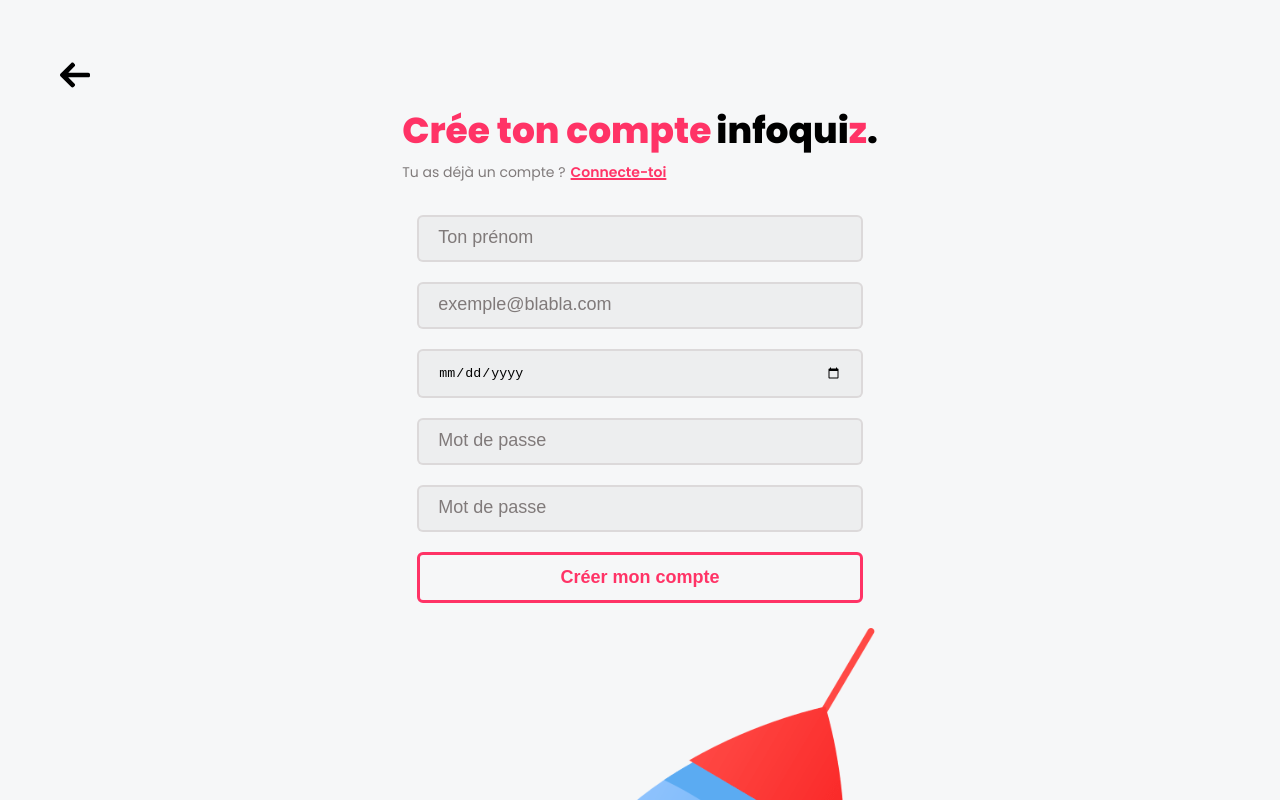
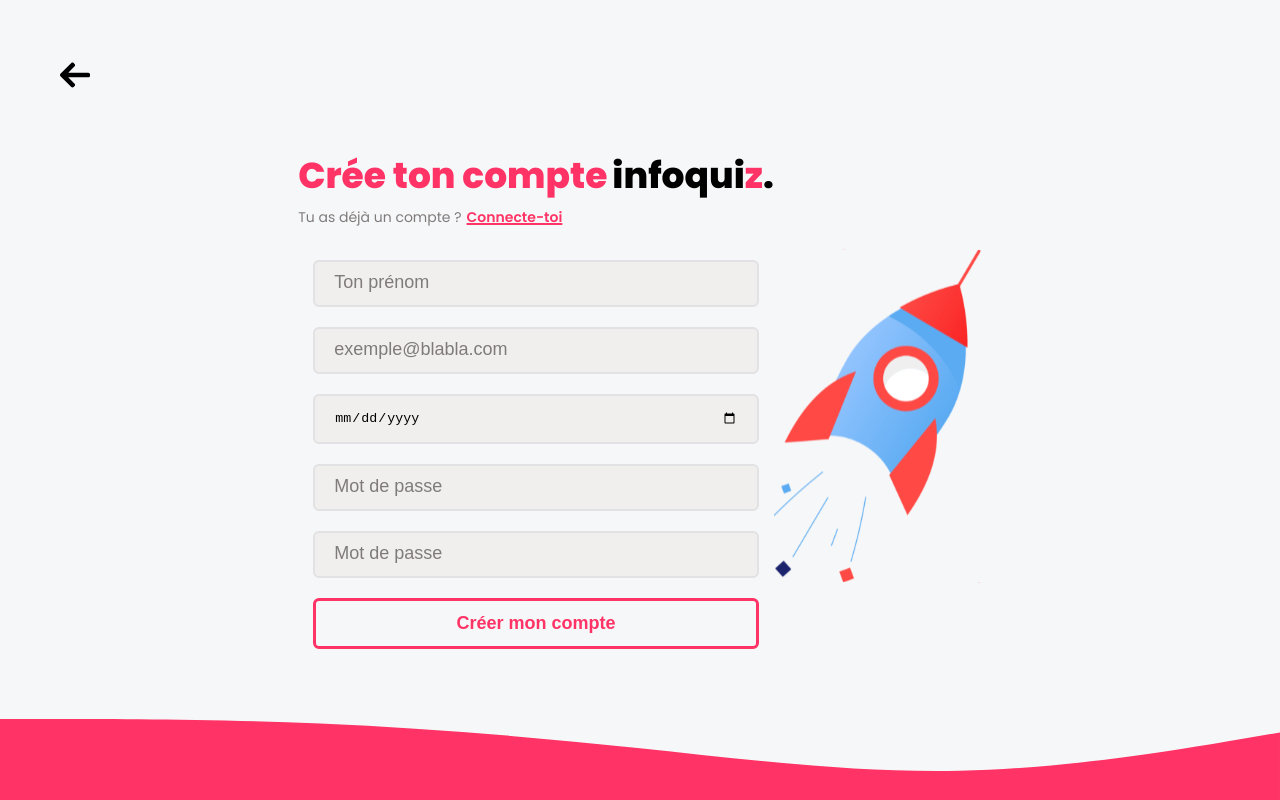
Before and after one commit to Infoquiz/www, a React (Create React App) app: page /register in a window 1280 px wide. Shown: the top 800 px of the page. Built offline with nearby package versions, Linux system fonts and the light colour scheme.

Commit message:
changes style

```diff
--- a/src/infoquiz/pages/login/index.tsx
+++ b/src/infoquiz/pages/login/index.tsx
@@ -50,7 +50,7 @@
   ${rh.forTabletUp` width: 366px;`};
 `;
 
-const NotAccountTexte = styled.a`
+const NotAccountText = styled.a`
   font-size: 12px;
   text-decoration: none;
   color: ${Color.grey};
@@ -83,7 +83,7 @@
     const errors: any = {};
     if (!values.email) {
       errors.email =
-        "Impossible de trouver un compte correspondant à cette adresse e-mail";
+        "Impossible de trouver un compte correspondant à cette adresse mail";
     }
     if (!values.password) {
       errors.password = "Votre mot de passe est incorrect";
@@ -116,9 +116,9 @@
           <Text>
             Connexion à mon compte <Logo bigLogo={true} /> <span>.</span>
           </Text>
-          <NotAccountTexte href="/register">
+          <NotAccountText href="/register">
             Pas encore de compte ?<span>Crée en un</span>
-          </NotAccountTexte>
+          </NotAccountText>
         </div>
 
         <Form onSubmit={formik.handleSubmit}>
--- a/src/infoquiz/pages/register/index.tsx
+++ b/src/infoquiz/pages/register/index.tsx
@@ -18,14 +18,18 @@
 const SignUpWrap = styled.form`
   display: flex;
   flex-direction: column;
-  & > img {
-  }
+  ${rh.forTabletUp`flex-direction: row;`};
 `;
 
 const LabelWrap = styled.div`
   justify-content: space-between;
   padding: 15px;
   width: 100%;
+`;
+
+const Container = styled.div`
+  display: flex;
+  flex-direction: column;
 `;
 
 const Text = styled.div`
@@ -41,7 +45,7 @@
   }
 `;
 
-const NotAccountTexte = styled.a`
+const NotAccountText = styled.a`
   font-size: 12px;
   text-decoration: none;
   color: ${Color.grey};
@@ -62,7 +66,7 @@
     if (!values.username) {
       errors.username = "Votre pseudo est manquant";
     } else if (values.username.length > 5) {
-      errors.username = "Votre pseudo doit contenir 5 caractère au minimum";
+      errors.username = "Votre pseudo doit contenir 5 caractères au minimum";
     }
 
     if (!values.email) {
@@ -73,15 +77,15 @@
       errors.email = "Votre email a un format non valide";
     }
     if (!values.datebirth) {
-      errors.datebirth = "Votre date de naissance est manquant";
+      errors.datebirth = "Votre date de naissance est manquante";
     }
     if (!values.password) {
       errors.password = "Votre mot de passe est manquant";
-    } else if (values.password !== values.confirmpassword) {
+    } else if (values.password !== values.confirmPassword) {
       errors.password = "les mots de passent ne correspondent pas";
     }
-    if (!values.confirmpassword) {
-      errors.confirmpassword =
+    if (!values.confirmPassword) {
+      errors.confirmPassword =
         "Votre mot de passe de confirmation est manquant";
     }
 
@@ -94,7 +98,7 @@
       email: "",
       datebirth: "",
       password: "",
-      confirmpassword: "",
+      confirmPassword: "",
     },
     validate,
     onSubmit: (values) => {
@@ -111,14 +115,15 @@
   return (
     <Layout headerArrowBackHome footerWavePinkLower>
       <SignUpWrap onSubmit={formik.handleSubmit}>
+        <Container>
           <div>
             <Text>
               Crée ton compte
               <Logo bigLogo={true} /> <span>.</span>
             </Text>
-          <NotAccountTexte href="/login">
+            <NotAccountText href="/login">
               Tu as déjà un compte ?<span>Connecte-toi</span>
-          </NotAccountTexte>
+            </NotAccountText>
           </div>
 
           <LabelWrap>
@@ -170,16 +175,17 @@
                 <input
                   type="password"
                   placeholder="Mot de passe"
-                name="confirmpassword"
+                  name="confirmPassword"
                   onChange={formik.handleChange}
                 />
-              {formik.errors.confirmpassword ? (
-                <Error>{formik.errors.confirmpassword}</Error>
+                {formik.errors.confirmPassword ? (
+                  <Error>{formik.errors.confirmPassword}</Error>
                 ) : null}
               </Input>
             </div>
             <Button type="submit">Créer mon compte</Button>
           </LabelWrap>
+        </Container>
         <img src={Roquet} alt="" />
       </SignUpWrap>
     </Layout>
--- a/src/infoquiz/styles/atoms/input.tsx
+++ b/src/infoquiz/styles/atoms/input.tsx
@@ -1,28 +1,24 @@
 import React from "react";
 import Styled from "styled-components";
 import { responsiveHelpers as rh } from "infoquiz/styles/utils";
+import { Color } from "infoquiz/styles/consts";
 
 const Wrap = Styled.div`
   margin: 10px 0;
   & > input {
   ::placeholder {
-  color:  #807a7a;
+  color: ${Color.grey};
   font-size: 14px;
   ${rh.forTabletUp`font-size: 18px;`};
   }
     width: 100%;
     transition: ease 0.1s;
-    background-color: rgba(128, 123, 123, 0.07);
+    background-color: ${Color.darkWhite};
     margin-top: 5px;
-    border: 2px solid rgba(204,198,198,0.5);
+    border: 2px solid ${Color.mediumGrey} ;
     border-radius: 6px;
     padding: 10px 15px;
     ${rh.forTabletUp`padding: 14px 19px; margin-top:10px`};
-    &:focus {
-      transition: ease 0.1s;
-      background-color: $turquoise;
-      border: 1px solid #555;
-    }
   &:-webkit-autofill,
   &:-webkit-autofill:hover,
   &:-webkit-autofill:focus,
--- a/src/infoquiz/styles/consts.ts
+++ b/src/infoquiz/styles/consts.ts
@@ -5,5 +5,7 @@
   lightGrey: "#f6f7f8",
   red: "#E93636",
   green: "#51CC4E",
-  grey:"#807B7B"
+  grey:"#807B7B",
+  mediumGrey:"#e2e1e3",
+  darkWhite:"#f1eeee",
 };
```
Lines whose indentation alone changed are shown as unchanged.
